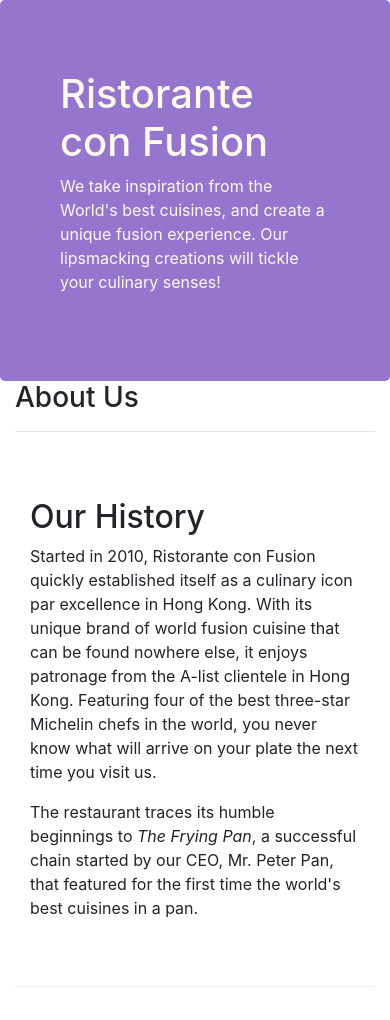
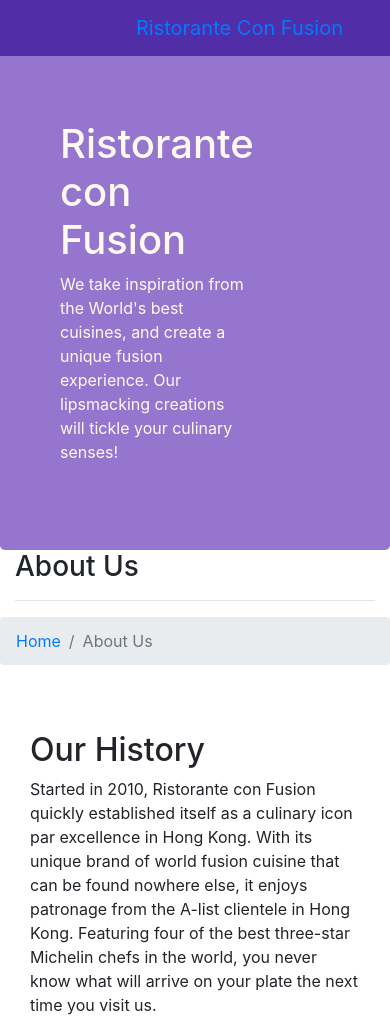
Before and after one commit to skendzicr/bootstrap-4-coursera, a website: page aboutus.html in a window 390 px wide. Shown: the top 1020 px of the page. Drawn offline with nearby package versions, Linux system fonts and the light colour scheme.

Commit message:
Navbar and Breadcrumbs

```diff
--- a/aboutus.html
+++ b/aboutus.html
@@ -18,7 +18,7 @@
     <header class="jumbotron">
         <div class="container">
             <div class="row row-header">
-                <div class="col-12 col-sm-8">
+                <div class="col col-sm-8">
                     <h1>Ristorante con Fusion</h1>
                     <p>We take inspiration from the World's best cuisines, and create a unique fusion experience. Our lipsmacking
                         creations will tickle your culinary senses!</p>
@@ -28,17 +28,36 @@
             </div>
         </div>
     </header>
-
+    <nav class="navbar navbar-inverse navbar-toggleable-sm fixed-top">
+        <div class="container">
+            <button class="navbar-toggler" type="button" data-toggle="collapse" data-target="#Navbar">
+                <span class="navbar-toggler-icon"></span>
+            </button>
+            <a class="navbar-brand" href="./index.html">Ristorante Con Fusion</a>
+            <div class="collapse navbar-collapse" id="Navbar">
+                <ul class="navbar-nav">
+                    <li class="nav-item"><a class="nav-link" href="./index.html">Home</a></li>
+                    <li class="nav-item active"><a class="nav-link" href="./aboutus.html">About</a></li>
+                    <li class="nav-item"><a class="nav-link" href="#">Menu</a></li>
+                    <li class="nav-item"><a class="nav-link" href="#">Contact</a></li>
+                </ul>
+            </div>
+        </div>
+    </nav>
     <div class="container">
         <div class="row">
-            <div class="col-12">
+            <div class="col">
                 <h3>About Us</h3>
                 <hr>
             </div>
+            <ol class="col-12 breadcrumb">
+                <li class="breadcrumb-item"><a href="./index.html">Home</a></li>
+                <li class="breadcrumb-item active">About Us</li>
+            </ol>
         </div>
 
         <div class="row row-content">
-            <div class="col-sm-6 col-12">
+            <div class="col-sm-6 col">
                 <h2>Our History</h2>
                 <p>Started in 2010, Ristorante con Fusion quickly established itself as a culinary icon par excellence in Hong
                     Kong. With its unique brand of world fusion cuisine that can be found nowhere else, it enjoys patronage
@@ -53,7 +72,7 @@
 
 
         <div class="row row-content">
-            <div class="col-12">
+            <div class="col">
                 <h2>Corporate Leadership</h2>
                 <h3>Peter Pan <small>Chief Epicurious Officer</small></h3>
                 <p class="hidden-xs-down">Our CEO, Peter, credits his hardworking East Asian immigrant parents who undertook the arduous journey to
--- a/css/styles.css
+++ b/css/styles.css
@@ -1,3 +1,12 @@
+body{
+    padding:50px 0px 0px 0px;
+    z-index:0;
+}
+
+.navbar-inverse {
+     background-color: #512DA8;
+}
+
 .row-header{
     margin:0px auto;
     padding:0px;
```
Also changed, not shown: index.html (+16 -1 lines).
